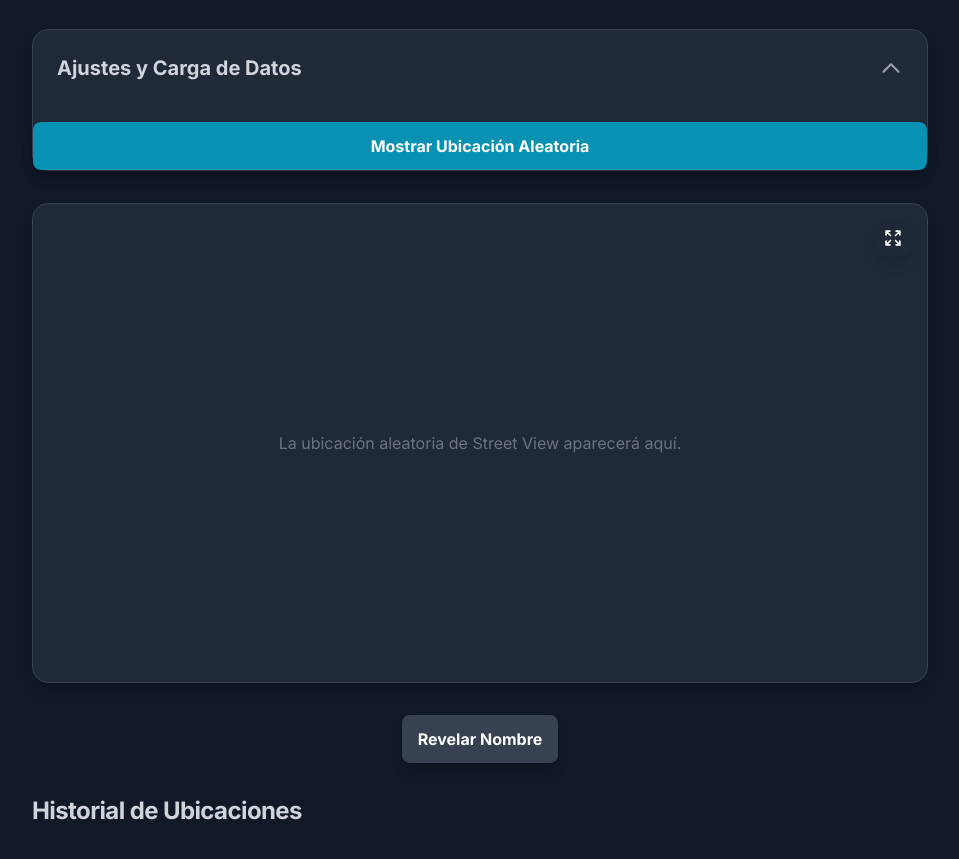
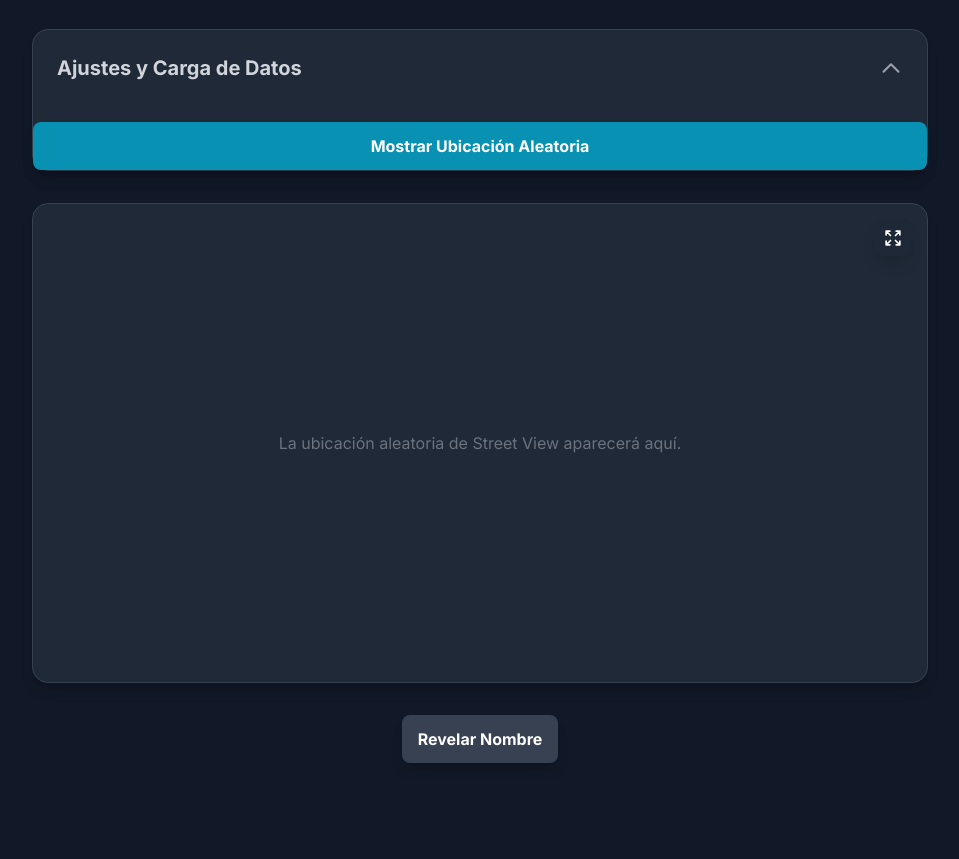
Before and after one commit to fguinez/street-view-random-visualizer, a plain HTML site: page index.html in a window 1280 px wide. Shown: the part 111-970 px from the top of the page, without its empty margins (160-1119 px from the left). After the commit the page ends 890 px from the top, so only its background shows below. Drawn offline with nearby package versions, Linux system fonts and the light colour scheme.

Commit message:
✨ Hide history section when no locations are reveal yet

```diff
--- a/index.html
+++ b/index.html
@@ -96,7 +96,7 @@
         </div>
 
         <!-- Historial de Ubicaciones -->
-        <div class="mt-8">
+        <div id="historySection" class="mt-8 hidden">
             <h2 class="text-2xl font-bold tracking-tight text-gray-300 mb-4">Historial de Ubicaciones</h2>
             <ul id="historyList" class="space-y-4">
                 <!-- Los elementos del historial se insertarán aquí por JavaScript -->
```
